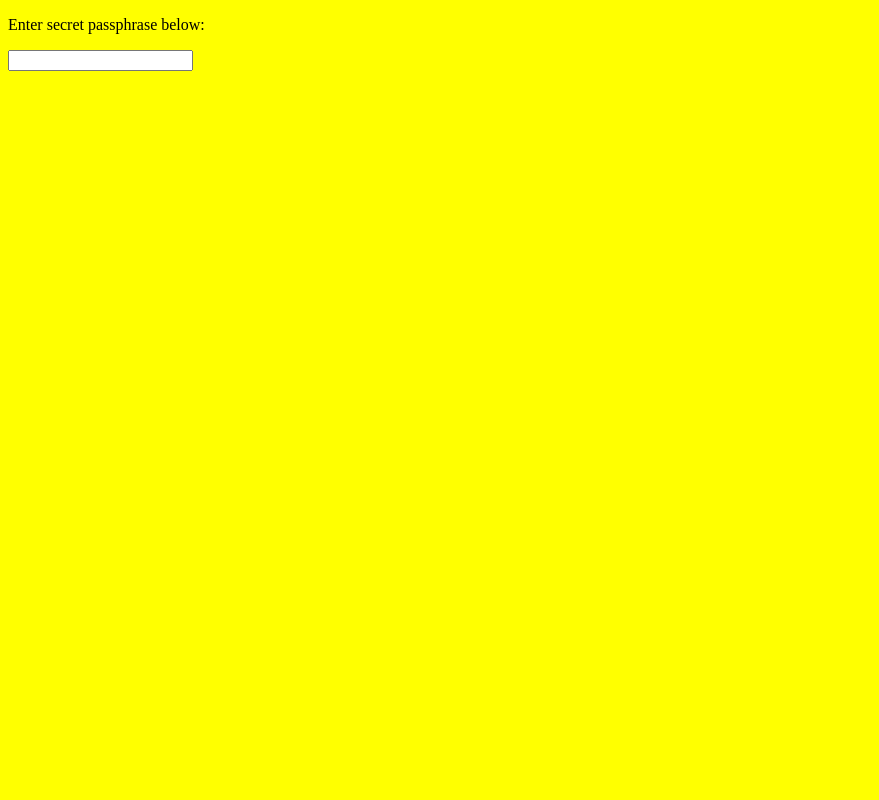
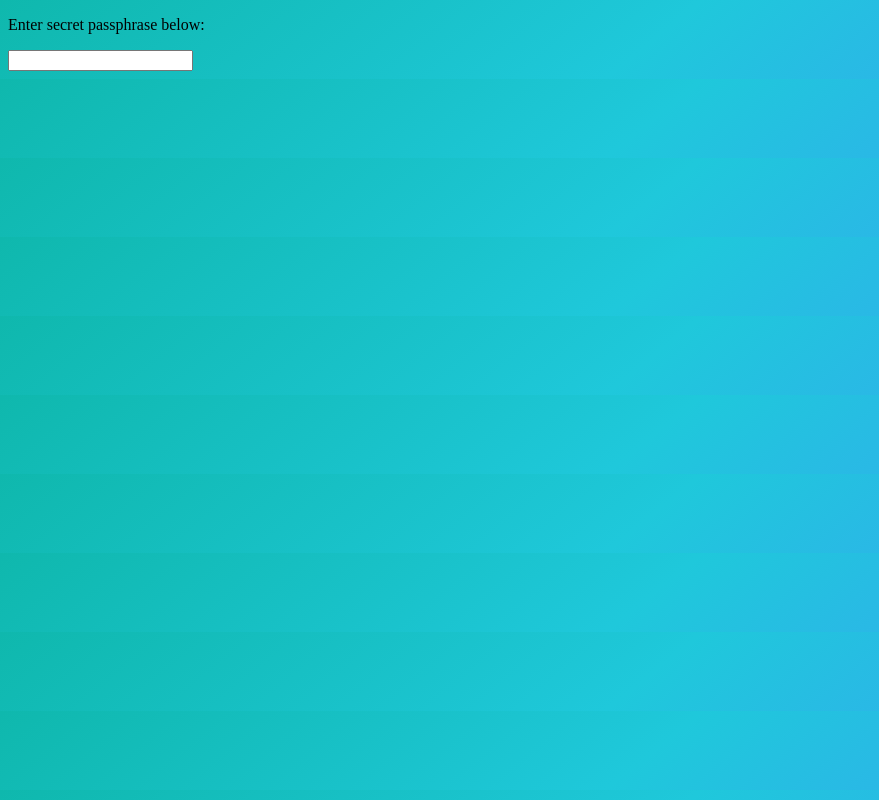
Before and after one commit to alexaplayafricabytoto/alexaplayafricabytoto.github.io, a plain HTML site: page index.html in a window 1280 px wide. Shown: the whole page, without its empty margins (0-879 px from the left). Drawn offline with nearby package versions, Linux system fonts and the light colour scheme.

Commit message:
Update style.css

```diff
--- a/style.css
+++ b/style.css
@@ -1,5 +1,5 @@
 body {
-    background-color: yellow
+    background: linear-gradient(141deg, #0fb8ad 0%, #1fc8db 51%, #2cb5e8 75%);
 }
 
 .vidya {
```
